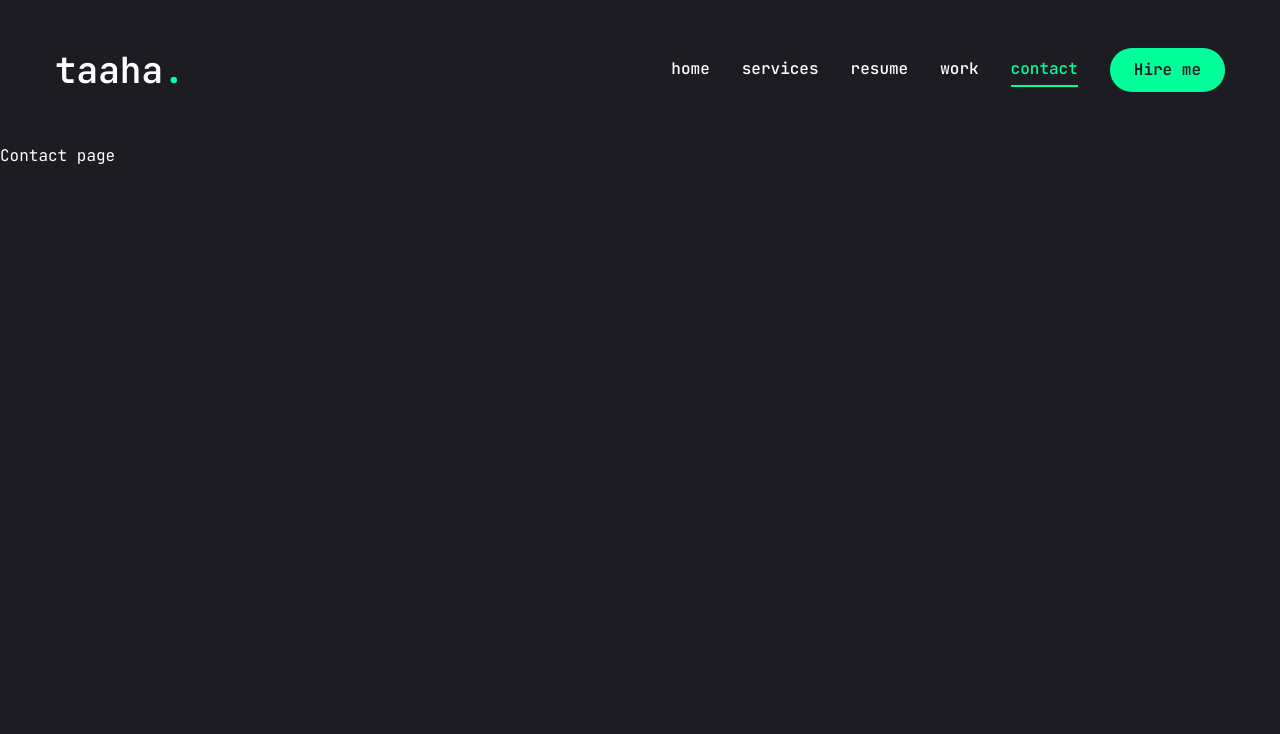
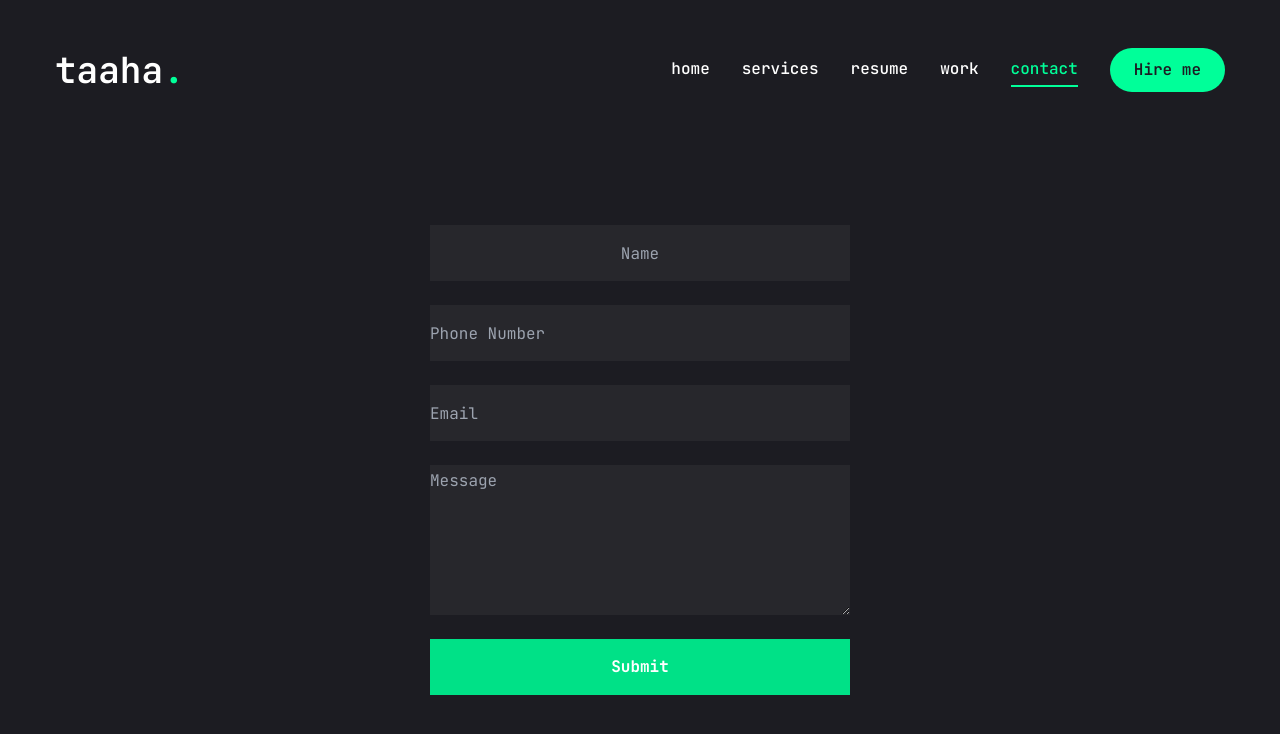
Before and after one commit to taahahussainkhan/taaha-portfolio, a Next.js app: page /contact in a window 1280 px wide. Shown: the top 734 px of the page. Built offline with nearby package versions, Linux system fonts and the light colour scheme.

Commit message:
contact form

```diff
--- a/package.json
+++ b/package.json
@@ -9,6 +9,7 @@
     "lint": "next lint"
   },
   "dependencies": {
+    "@formspree/react": "^2.5.1",
     "@radix-ui/react-dialog": "^1.1.1",
     "@radix-ui/react-scroll-area": "^1.1.0",
     "@radix-ui/react-select": "^2.1.1",
--- a/src/app/contact/page.tsx
+++ b/src/app/contact/page.tsx
@@ -1,7 +1,42 @@
-import React from "react"
-const Contact = () => {
+"use client";
+import React from "react";
+import { useForm, ValidationError } from "@formspree/react";
+import { motion } from "framer-motion";
+
+
+function ContactForm() {
+  const [state, handleSubmit] = useForm("xanwbzdo");
+  if (state.succeeded) {
+    return <p>Thanks for joining!</p>;
+  }
   return (
-    <>Contact page</>
-  )
+    <div className="min-h-[80vh] flex items-center justify-center py-12 xl:py-0">
+      <form onSubmit={handleSubmit} className="flex flex-col gap-6 w-[420px] align-center justify-center">
+        {/* <label htmlFor="email" >Email Address</label> */}
+        <input type="text"  placeholder="Name"name="name" className="bg-[#27272c] text-white h-14 text-center"/>
+        <input type="text" name="phone no" placeholder="Phone Number" className="bg-[#27272c] text-white h-14"/>
+        <input id="email" type="email" name="email" className="flex items-center justify-center bg-[#27272c] text-white h-14" placeholder="Email"/>
+        <ValidationError prefix="Email" field="email" errors={state.errors} />
+        <textarea id="message" name="message"className="bg-[#27272c] text-white h-[150px]"
+        placeholder="Message"
+        />
+        <ValidationError
+          prefix="Message"
+          field="message"
+          errors={state.errors}
+        />
+        <motion.button
+          type="submit"
+          disabled={state.submitting}
+          className="text-white font-bold border border-accent-hover bg-accent-hover h-14"
+          whileHover={{ scale: 1.1 }}
+      whileTap={{ scale: 0.9 }}
+        >
+          Submit
+        </motion.button>
+      </form>
+    </div>
+  );
 }
-export default Contact
+
+export default ContactForm;
```
Also changed, not shown: 1 other file (tests, documents, lock files or other folders).
